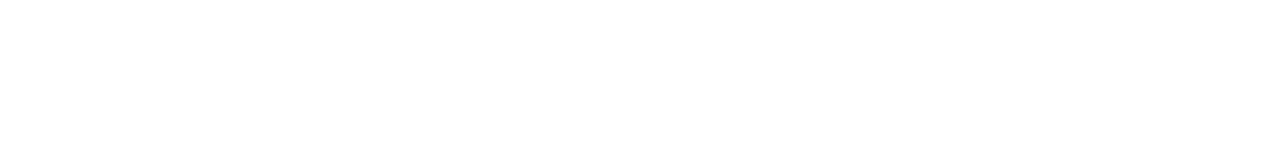
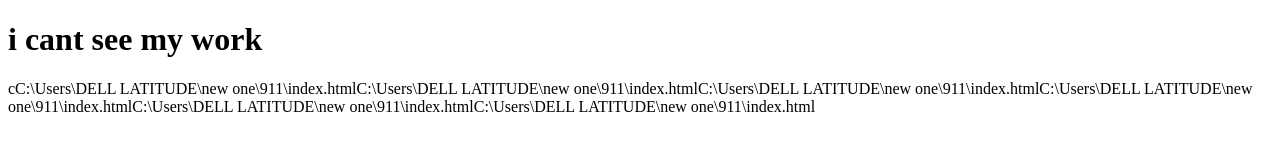
Before and after one commit to stevenwrlds25-cmyk/Autodrive-Motors, a plain HTML site: page index.html in a window 1280 px wide. Drawn offline with Linux system fonts and the light colour scheme.

Commit message:
Added a h1

```diff
--- a/index.html
+++ b/index.html
@@ -7,5 +7,7 @@
 </head>
 <body>
 
+    <h1> i cant see my work</h1>cC:\Users\DELL LATITUDE\new one\911\index.htmlC:\Users\DELL LATITUDE\new one\911\index.htmlC:\Users\DELL LATITUDE\new one\911\index.htmlC:\Users\DELL LATITUDE\new one\911\index.htmlC:\Users\DELL LATITUDE\new one\911\index.htmlC:\Users\DELL LATITUDE\new one\911\index.html
+
 </body>
 </html>
```
